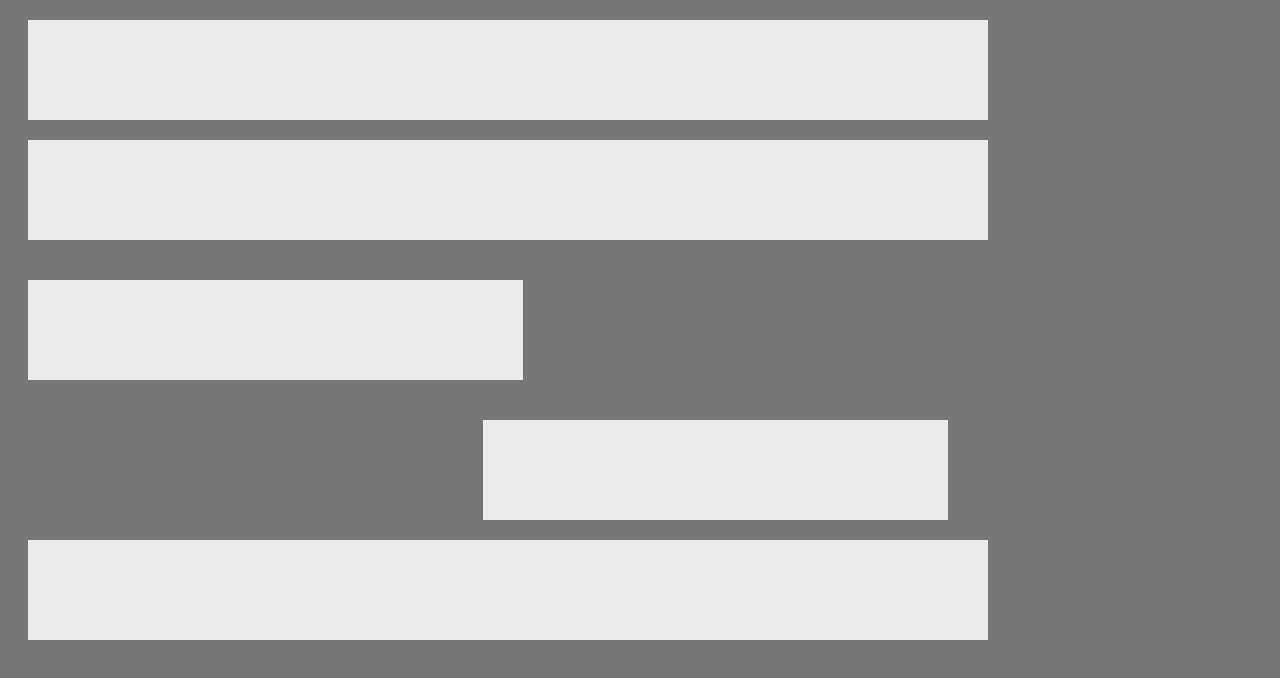
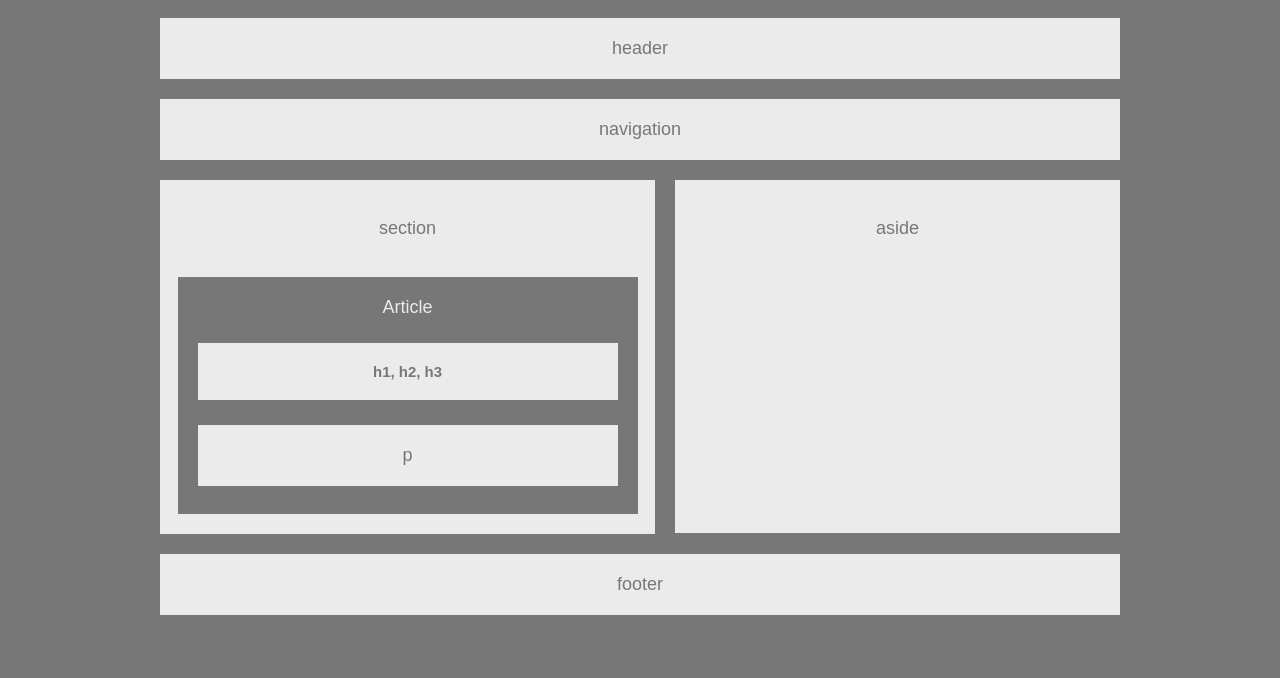
Before and after one commit to acekreations/HW-Wireframe, a plain HTML site: page index.html in a window 1280 px wide. Drawn offline with Linux system fonts and the light colour scheme.

Commit message:
finished

```diff
--- a/index.html
+++ b/index.html
@@ -10,24 +10,33 @@
   <body>
 
     <div class="all-elems header">
-
+      <p>header</p>
     </div>
 
     <div class="all-elems nav">
-
+      <p>navigation</p>
     </div>
 
-    <section class="all-elems section">
+    <div class="all-elems section">
+      <p>section</p>
+      <div class="article">
+        <p id="article-title">Article</p>
+        <div class="article-heading">
+          <h5>h1, h2, h3</h5>
+        </div>
+        <div class="article-heading">
+          <p>p</p>
+        </div>
+      </div>
+    </div>
 
-    </section>
+    <div class="all-elems aside">
+      <p>aside</p>
+    </div>
 
-    <aside class="all-elems aside">
-
-    </aside>
-
-    <footer class="all-elems footer">
-
-    </footer>
+    <div class="all-elems footer">
+      <p>footer</p>
+    </div>
 
   </body>
 </html>
--- a/style.css
+++ b/style.css
@@ -4,13 +4,20 @@ body {
   background-color: #777;
   font-family: 'Arial', 'Helvetica Neue', Helvetica, sans-serif;
   font-size: 18px;
+  margin-left: auto;
+  margin-right: auto;
 }
 
 .all-elems {
   background-color: #ebebeb;
   width: 100%;
-  height: 100px;
-  margin: 20px;
+  margin-bottom: 20px;
+  text-align: center;
+}
+
+.all-elems p {
+  padding-top: 20px;
+  padding-bottom: 20px;
 }
 
 .header {
@@ -26,9 +33,37 @@ body {
   float: left;
 }
 
+.article {
+  background-color: #777;
+  color: #ebebeb;
+  width: 420px;
+  margin-left: auto;
+  margin-right: auto;
+  padding: 0px 20px 10px 20px;
+  margin-bottom: 20px;
+}
+
+#article-title {
+  padding-bottom: 0px;
+}
+
+.article-heading {
+  background-color: #ebebeb;
+  color: #777;
+  margin-left: auto;
+  margin-right: auto;
+}
+
+.article-heading h5 {
+  padding-top: 20px;
+  padding-bottom: 20px;
+}
+
 .aside {
-  width: 465px;
-  float: right;
+  width: 445px;
+  margin-left: 20px;
+  float: left;
+  height: 353px;
 }
 
 .footer {
```
